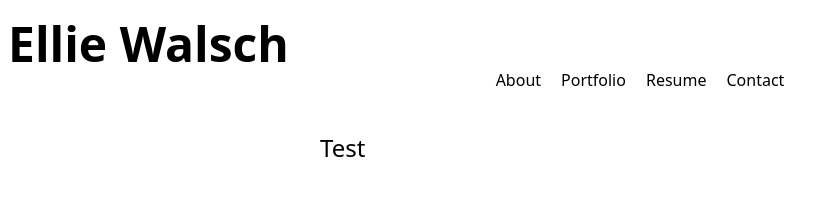
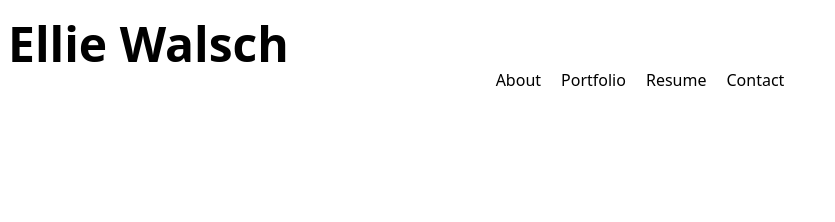
Before and after one commit to EllieWalsch/react-portfolio, a React (Vite) app: page / in a window 1280 px wide. Shown: the top 222 px of the page, without its empty margins (0-835 px from the left). Built offline with nearby package versions, Linux system fonts and the light colour scheme.

Commit message:
Use currentPath for title

```diff
--- a/src/App.jsx
+++ b/src/App.jsx
@@ -17,7 +17,7 @@ function App() {
     <>
       <h1 className="mt-5 ml-2 text-5xl font-bold">Ellie Walsch</h1>
       <NavBar handleClick={handleNavClick} />
-      <Title text={"Test"} />
+      <Title text={currentPath.slice(1).toUpperCase()} />
       <MainContainer currentPath={currentPath} />
       <Footer />
     </>
```
